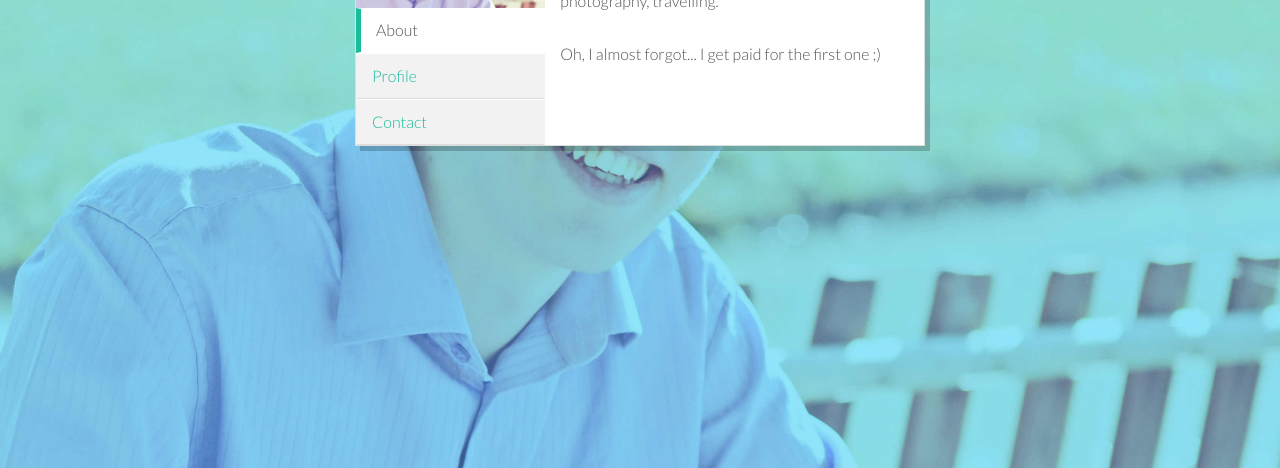
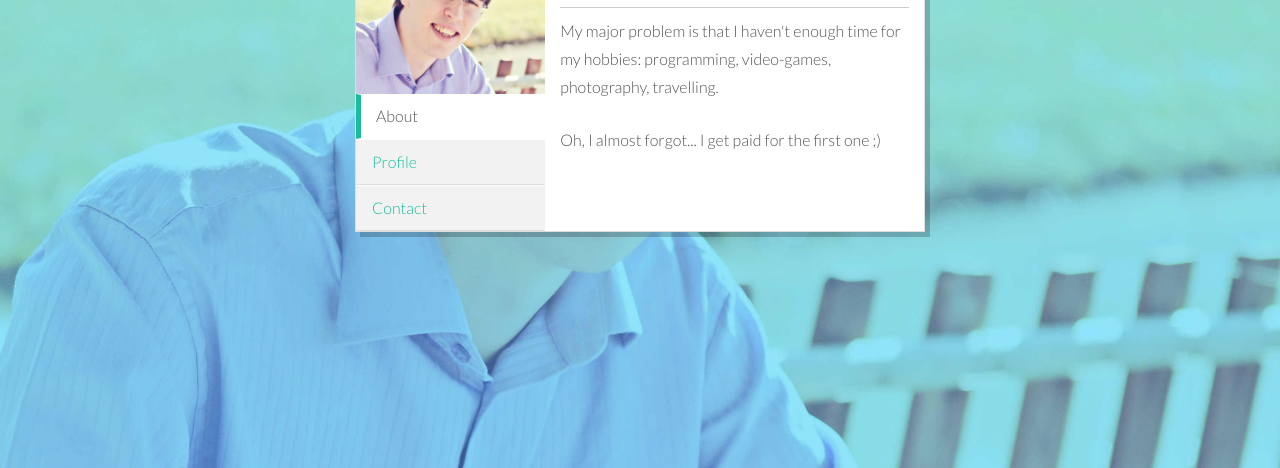
Before and after one commit to ncuillery/vcard, a plain HTML site: page index.html in a window 1280 px wide. Shown: the part 332-800 px from the top of the page. Drawn offline with Linux system fonts and the light colour scheme.

Commit message:
Vertical align

```diff
--- a/assets/css/main.css
+++ b/assets/css/main.css
@@ -13,7 +13,6 @@ body {
     font-weight: 300;
     font-size: 16px;
     color: #555;
-    padding-top: 150px;
 
 	background-image: url(../img/bg-vcard-blue.jpg);
 	background-repeat: no-repeat;
@@ -72,13 +71,17 @@ a:after {
     transition: color 0.1s ease-in, background 0.1s ease-in;
 }
 
- hr {
+hr {
     display: block;
     height: 1px;
     border: 0;
     border-top: 1px solid #ccc;
     margin: 0.5em 0;
     padding: 0;
+}
+
+.container {
+    margin-bottom: 15px;
 }
 
 .w {
--- a/index.html
+++ b/index.html
@@ -150,10 +150,28 @@
     <script src="assets/js/jquery.js"></script>
     <script src="assets/js/bootstrap.min.js"></script>
 	<script>
-	$('#myTab a').click(function (e) {
-	  e.preventDefault()
-	  $(this).tab('show')
-	})
+        $(document).ready(function(){
+            $('#myTab a').click(function (e) {
+                e.preventDefault();
+                $(this).tab('show');
+            });
+
+            var MARGIN = 15;
+            var resize = function() {
+                var new_margin = Math.ceil(($(window).height() - $('.container').height()) / 2);
+                if(new_margin < MARGIN) {
+                    new_margin = MARGIN;
+                }
+                $('.container').css('margin-top', new_margin + 'px');
+            }
+
+            $(window).resize(function() {
+                resize();
+            });
+            resize();
+
+        });
+
 	</script>
 
   </body>
```
